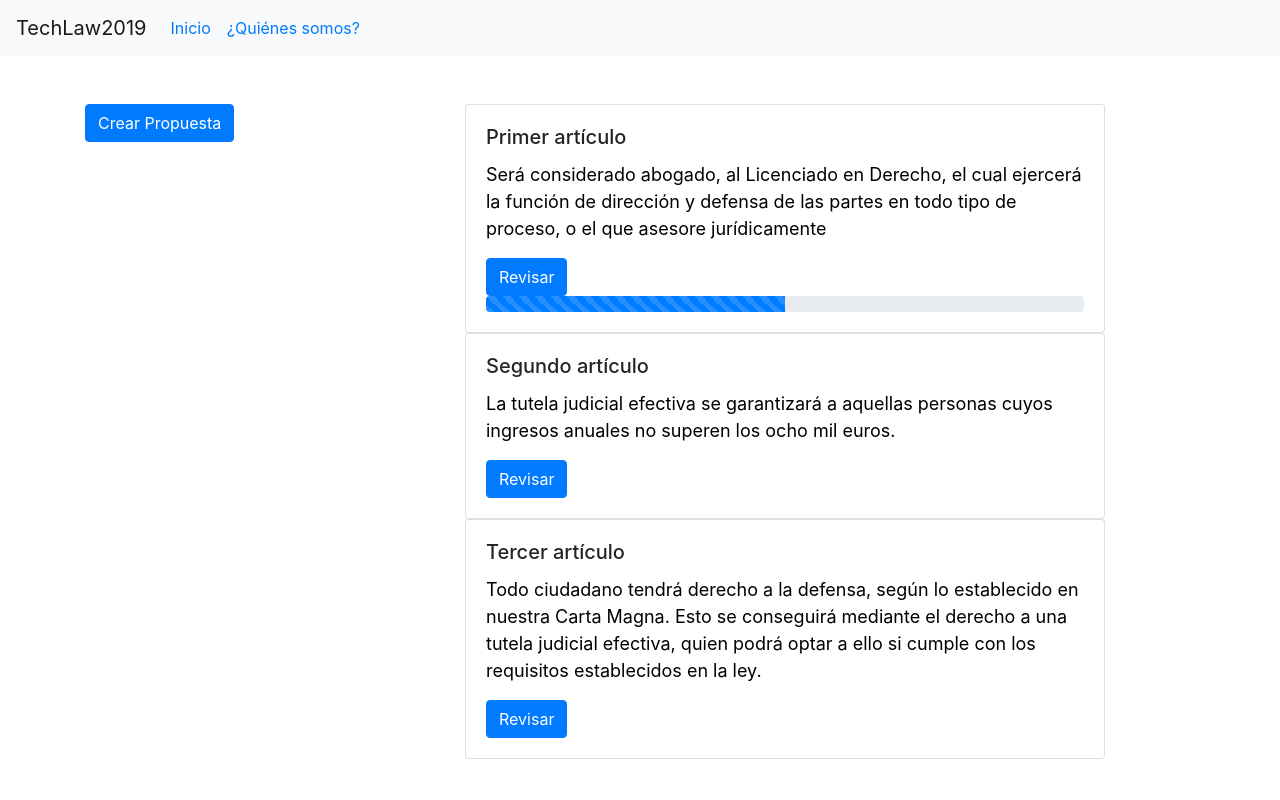
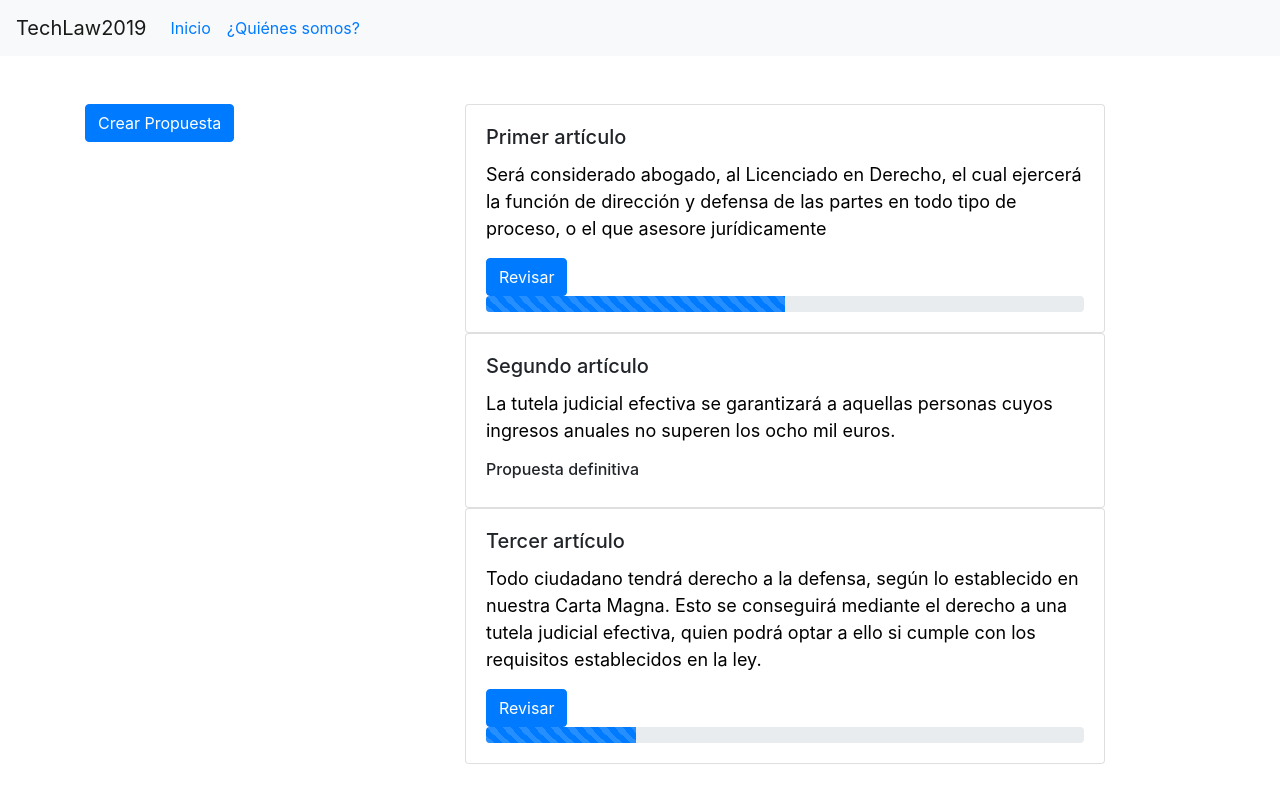
Before and after one commit to sparta15/techlaw2019, a Vue app: page /documento in a window 1280 px wide. Built offline with nearby package versions, Linux system fonts and the light colour scheme; what vuefire would draw is missing.

Commit message:
chore: feedback in document

```diff
--- a/src/components/Document.vue
+++ b/src/components/Document.vue
@@ -24,7 +24,7 @@
           <div class="card-body">
             <h5 class="card-title">Segundo artículo</h5>
             <p class="card-text">La tutela judicial efectiva se garantizará a aquellas personas cuyos ingresos anuales no superen los ocho mil euros.</p>
-            <button type="button" class="btn btn-primary" v-on:click="ReviewArticle()">Revisar</button>
+            <h6>Propuesta definitiva</h6>
           </div>
         </div>
       </div>
@@ -37,6 +37,9 @@
             <h5 class="card-title">Tercer artículo</h5>
             <p class="card-text">Todo ciudadano tendrá derecho a la defensa, según lo establecido en nuestra Carta Magna. Esto se conseguirá mediante el derecho a una tutela judicial efectiva, quien podrá optar a ello si cumple con los requisitos establecidos en la ley.</p>
             <button type="button" class="btn btn-primary" v-on:click="ReviewArticle()">Revisar</button>
+            <div class="progress">
+                <div class="progress-bar progress-bar-striped" role="progressbar" style="width: 25%" aria-valuenow="10" aria-valuemin="0" aria-valuemax="100"></div>
+            </div>
           </div>
         </div>
       </div>
```
